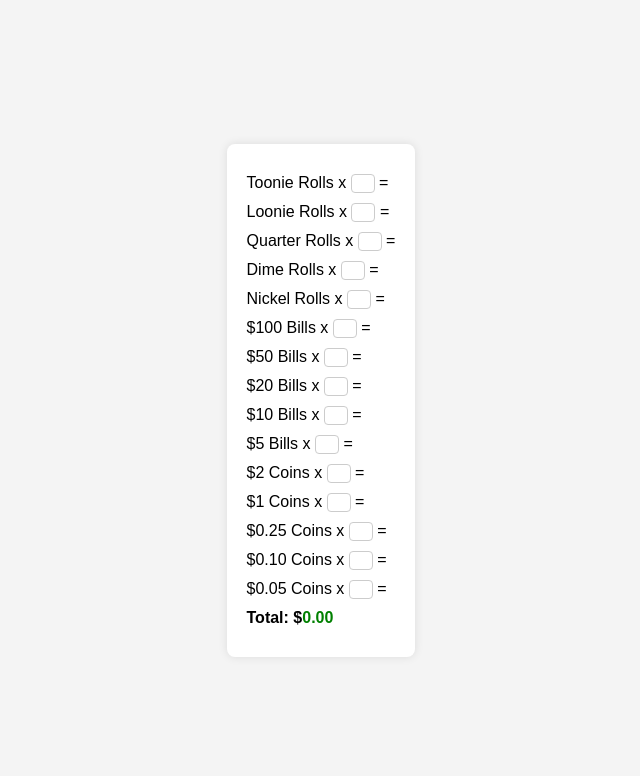
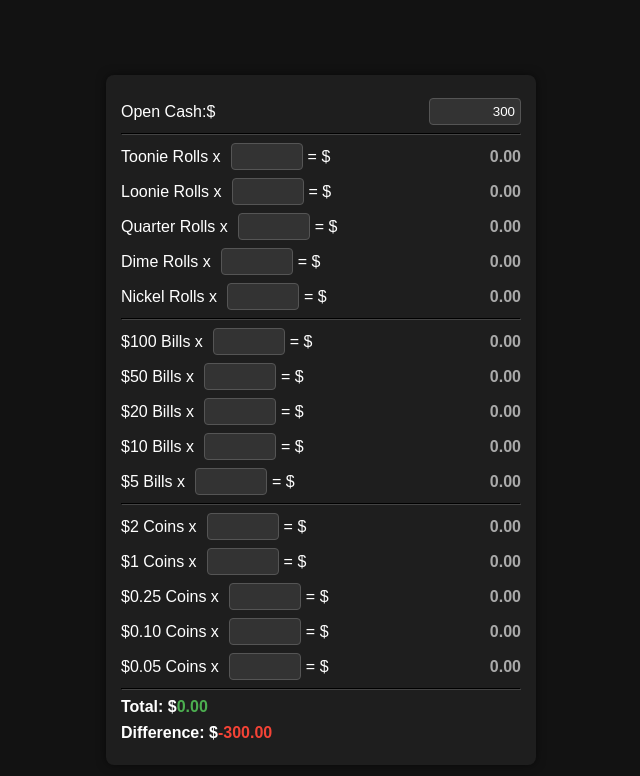
Before and after one commit to tim01324/coin_calculator, a plain HTML site: page index.html in a window 1280 px wide. Shown: the whole page, without its empty margins (319-959 px from the left). Drawn offline with Linux system fonts and the light colour scheme.

Commit message:
Enhance dark mode styling and improve input handling in index.html

```diff
--- a/index.html
+++ b/index.html
@@ -7,103 +7,238 @@
   <style>
     body {
       font-family: Arial, sans-serif;
-      background-color: #f4f4f4;
+      background-color: #121212; /* Dark background */
+      color: #ffffff; /* Light text */
       display: flex;
       justify-content: center;
       align-items: center;
-      height: 100vh;
+      min-height: 100vh; /* Use min-height to allow content to grow */
+      padding: 20px 0; /* Add some padding for scroll */
       margin: 0;
     }
     .container {
-      background-color: #fff;
-      padding: 20px;
+      background-color: #1e1e1e; /* Slightly lighter dark background for container */
+      padding: 15px; /* Reduced padding */
       border-radius: 8px;
-      box-shadow: 0 0 10px rgba(0, 0, 0, 0.1);
+      box-shadow: 0 0 10px rgba(0, 0, 0, 0.5); /* Adjusted shadow for dark mode */
+      width: 90%; /* Adjust width as needed */
+      max-width: 400px; /* Max width for larger screens */
     }
     p {
-      margin: 10px 0;
+      margin: 8px 0; /* Reduced vertical margin */
+      display: flex; /* Use flexbox for alignment */
+      align-items: center; /* Vertically align items */
+    }
+    label { /* Style for labels */
+        text-align: left;
     }
     input[type="number"] {
-      width: 20px;
-      padding: 1px;
-      /* margin-right: px; */
-      border: 1px solid #ccc;
+      width: 60px; /* Increased width */
+      padding: 5px; /* Added padding */
+      border: 1px solid #555; /* Darker border */
       border-radius: 4px;
-      text-align: center;
+      text-align: right; /* Align text to the right */
+      background-color: #333; /* Dark input background */
+      color: #ffffff; /* Light input text */
+      margin-left: 10px; /* Add space between label and input */
+      margin-right: 5px; /* Add space before total */
+      -moz-appearance: textfield; /* Firefox */
+      appearance: textfield; /* Standard property */
+    }
+    input[type=number]::-webkit-outer-spin-button,
+    input[type=number]::-webkit-inner-spin-button { /* Hide spinners in Chrome, Safari, Edge, Opera */
+      -webkit-appearance: none;
+      margin: 0;
     }
     span {
       font-weight: bold;
+      min-width: 50px; /* Ensure space for result */
+      text-align: right; /* Align result to the right */
+    }
+     /* Specific style for result spans */
+    p > span:not(#grand_total):not(#difference) {
+        margin-left: auto; /* Push individual totals to the right */
+        white-space: nowrap; /* Prevent wrapping */
+        color: #aaa; /* Lighter color for individual totals */
     }
     #grand_total {
-      color: green;
+      color: #4CAF50; /* Keep green, or change if needed e.g., #90EE90 for lighter green */
+    }
+    #difference {
+      color: #4CAF50; /* Default color (green) */
+    }
+    strong { /* Style for Total and Difference labels */
+        flex-basis: auto; /* Let strong take needed width */
+    }
+    /* Style for the Open Cash input specifically */
+    #open_cash {
+        width: 80px; /* Wider input for open cash */
+        margin-left: auto; /* Push input to the right */
+        margin-right: 0; /* Remove right margin if added globally */
+    }
+
+    /* Adjust Total and Difference rows */
+     p:has(#grand_total) span,
+     p:has(#difference) span {
+         margin-left: auto; /* Push total/difference value to the right */
+         min-width: 70px; /* Give a bit more space */
+     }
+    hr {
+        border-color: #444;
+        margin-top: 8px; /* Reduced top margin */
+        margin-bottom: 8px; /* Reduced bottom margin */
     }
   </style>
 </head>
 <body>
   <div class="container">
-    <p>Toonie Rolls x <input type="number" name="toonie_roll" id="toonie_roll"> = <span id="total_toonie"></span></p>
-    <p>Loonie Rolls x <input type="number" name="loonie_roll" id="loonie_roll"> = <span id="total_loonie"></span></p>
-    <p>Quarter Rolls x <input type="number" name="quarter_roll" id="quarter_roll"> = <span id="total_quarter"></span></p>
-    <p>Dime Rolls x <input type="number" name="dime_roll" id="dime_roll"> = <span id="total_dime"></span></p>
-    <p>Nickel Rolls x <input type="number" name="nickel_roll" id="nickel_roll"> = <span id="total_nickel"></span></p>
-    <p>$100 Bills x <input type="number" name="hundre_dollar_bill_count" id="hundre_dollar_bill_count"> = <span id="total_hundre_dollar_bill"></span></p>
-    <p>$50 Bills x <input type="number" name="fifty_dollar_bill_count" id="fifty_dollar_bill_count"> = <span id="total_fifty_dollar_bill"></span></p>
-    <p>$20 Bills x <input type="number" name="twenty_dollar_bill_count" id="twenty_dollar_bill_count"> = <span id="total_twenty_dollar_bill"></span></p>
-    <p>$10 Bills x <input type="number" name="ten_dollar_bill_count" id="ten_dollar_bill_count"> = <span id="total_ten_dollar_bill"></span></p>
-    <p>$5 Bills x <input type="number" name="five_dollar_bill_count" id="five_dollar_bill_count"> = <span id="total_five_dollar_bill"></span></p>
-    <p>$2 Coins x <input type="number" name="two_dollar_coins_count" id="two_dollar_coins_count"> = <span id="total_two_dollar_coins"></span></p>
-    <p>$1 Coins x <input type="number" name="one_dollar_coins_count" id="one_dollar_coins_count"> = <span id="total_one_dollar_coins"></span></p>
-    <p>$0.25 Coins x <input type="number" name="quarter_count" id="quarter_count"> = <span id="total_quarter_cent"></span></p>
-    <p>$0.10 Coins x <input type="number" name="ten_cent_count" id="ten_cent_count"> = <span id="total_ten_cent"></span></p>
-    <p>$0.05 Coins x <input type="number" name="five_cent_count" id="five_cent_count"> = <span id="total_five_cent"></span></p>
+    <p>
+        <label for="open_cash">Open Cash:</label>
+        $<input type="number" id="open_cash" value="300" inputmode="numeric">
+    </p>
+    <hr style="border-color: #444;"> <!-- Separator -->
+    <p><label for="toonie_roll">Toonie Rolls x</label> <input type="number" name="toonie_roll" id="toonie_roll" inputmode="numeric"> = $<span id="total_toonie">0.00</span></p>
+    <p><label for="loonie_roll">Loonie Rolls x</label> <input type="number" name="loonie_roll" id="loonie_roll" inputmode="numeric"> = $<span id="total_loonie">0.00</span></p>
+    <p><label for="quarter_roll">Quarter Rolls x</label> <input type="number" name="quarter_roll" id="quarter_roll" inputmode="numeric"> = $<span id="total_quarter">0.00</span></p>
+    <p><label for="dime_roll">Dime Rolls x</label> <input type="number" name="dime_roll" id="dime_roll" inputmode="numeric"> = $<span id="total_dime">0.00</span></p>
+    <p><label for="nickel_roll">Nickel Rolls x</label> <input type="number" name="nickel_roll" id="nickel_roll" inputmode="numeric"> = $<span id="total_nickel">0.00</span></p>
+    <hr style="border-color: #444;"> <!-- Separator -->
+    <p><label for="hundre_dollar_bill_count">$100 Bills x</label> <input type="number" name="hundre_dollar_bill_count" id="hundre_dollar_bill_count" inputmode="numeric"> = $<span id="total_hundre_dollar_bill">0.00</span></p>
+    <p><label for="fifty_dollar_bill_count">$50 Bills x</label> <input type="number" name="fifty_dollar_bill_count" id="fifty_dollar_bill_count" inputmode="numeric"> = $<span id="total_fifty_dollar_bill">0.00</span></p>
+    <p><label for="twenty_dollar_bill_count">$20 Bills x</label> <input type="number" name="twenty_dollar_bill_count" id="twenty_dollar_bill_count" inputmode="numeric"> = $<span id="total_twenty_dollar_bill">0.00</span></p>
+    <p><label for="ten_dollar_bill_count">$10 Bills x</label> <input type="number" name="ten_dollar_bill_count" id="ten_dollar_bill_count" inputmode="numeric"> = $<span id="total_ten_dollar_bill">0.00</span></p>
+    <p><label for="five_dollar_bill_count">$5 Bills x</label> <input type="number" name="five_dollar_bill_count" id="five_dollar_bill_count" inputmode="numeric"> = $<span id="total_five_dollar_bill">0.00</span></p>
+    <hr style="border-color: #444;"> <!-- Separator -->
+    <p><label for="two_dollar_coins_count">$2 Coins x</label> <input type="number" name="two_dollar_coins_count" id="two_dollar_coins_count" inputmode="numeric"> = $<span id="total_two_dollar_coins">0.00</span></p>
+    <p><label for="one_dollar_coins_count">$1 Coins x</label> <input type="number" name="one_dollar_coins_count" id="one_dollar_coins_count" inputmode="numeric"> = $<span id="total_one_dollar_coins">0.00</span></p>
+    <p><label for="quarter_count">$0.25 Coins x</label> <input type="number" name="quarter_count" id="quarter_count" inputmode="numeric"> = $<span id="total_quarter_cent">0.00</span></p>
+    <p><label for="ten_cent_count">$0.10 Coins x</label> <input type="number" name="ten_cent_count" id="ten_cent_count" inputmode="numeric"> = $<span id="total_ten_cent">0.00</span></p>
+    <p><label for="five_cent_count">$0.05 Coins x</label> <input type="number" name="five_cent_count" id="five_cent_count" inputmode="numeric"> = $<span id="total_five_cent">0.00</span></p>
+    <hr style="border-color: #444;"> <!-- Separator -->
     <p><strong>Total: $<span id="grand_total">0.00</span></strong></p>
+    <p><strong>Difference: $<span id="difference">0.00</span></strong></p>
   </div>
 
   <script>
-    function calculateTotal(defaultValue, countId, resultId) {
-      const count = parseFloat(document.getElementById(countId).value) || 0;
+    // Define default values for rolls and bills/coins
+    const defaults = {
+        toonie_roll: 50,
+        loonie_roll: 25,
+        quarter_roll: 10,
+        dime_roll: 5,
+        nickel_roll: 2,
+        hundre_dollar_bill_count: 100,
+        fifty_dollar_bill_count: 50,
+        twenty_dollar_bill_count: 20,
+        ten_dollar_bill_count: 10,
+        five_dollar_bill_count: 5,
+        two_dollar_coins_count: 2,
+        one_dollar_coins_count: 1,
+        quarter_count: 0.25,
+        ten_cent_count: 0.10,
+        five_cent_count: 0.05
+    };
+
+    // Function to sanitize input and calculate total for one item
+    function calculateItemTotal(inputId) {
+      const inputElement = document.getElementById(inputId);
+      // Derive result ID more robustly
+      let resultId = 'total_' + inputId.replace(/_count$|_roll$/, '');
+      if (inputId.endsWith('_cent')) {
+          resultId = 'total_' + inputId.replace('_count', '_cent');
+      }
+
+      let countValue = inputElement.value;
+
+      // Sanitize input: allow only digits (remove non-digits)
+      countValue = countValue.replace(/[^0-9]/g, '');
+      inputElement.value = countValue; // Update the input field with sanitized value
+
+      const count = parseInt(countValue) || 0; // Use parseInt for integer counts
+      const defaultValue = defaults[inputId];
       const total = defaultValue * count;
-      document.getElementById(resultId).textContent = total.toFixed(2);
-      calculateGrandTotal();
+
+      const resultElement = document.getElementById(resultId);
+       if (resultElement) {
+           resultElement.textContent = total.toFixed(2);
+       } else {
+           console.error(`Result element not found for ID: ${resultId} derived from ${inputId}`);
+       }
+
+      calculateGrandTotal(); // Recalculate grand total whenever an item total changes
     }
 
+    // Function to calculate the grand total and difference
     function calculateGrandTotal() {
-      const totals = [
-        parseFloat(document.getElementById('total_toonie').textContent) || 0,
-        parseFloat(document.getElementById('total_loonie').textContent) || 0,
-        parseFloat(document.getElementById('total_quarter').textContent) || 0,
-        parseFloat(document.getElementById('total_dime').textContent) || 0,
-        parseFloat(document.getElementById('total_nickel').textContent) || 0,
-        parseFloat(document.getElementById('total_hundre_dollar_bill').textContent) || 0,
-        parseFloat(document.getElementById('total_fifty_dollar_bill').textContent) || 0,
-        parseFloat(document.getElementById('total_twenty_dollar_bill').textContent) || 0,
-        parseFloat(document.getElementById('total_ten_dollar_bill').textContent) || 0,
-        parseFloat(document.getElementById('total_five_dollar_bill').textContent) || 0,
-        parseFloat(document.getElementById('total_one_dollar_coins').textContent) || 0,
-        parseFloat(document.getElementById('total_two_dollar_coins').textContent) || 0,
-        parseFloat(document.getElementById('total_quarter_cent').textContent) || 0,
-        parseFloat(document.getElementById('total_ten_cent').textContent) || 0,
-        parseFloat(document.getElementById('total_five_cent').textContent) || 0
+      const totalIds = [
+        'total_toonie', 'total_loonie', 'total_quarter', 'total_dime', 'total_nickel',
+        'total_hundre_dollar_bill', 'total_fifty_dollar_bill', 'total_twenty_dollar_bill',
+        'total_ten_dollar_bill', 'total_five_dollar_bill', 'total_two_dollar_coins',
+        'total_one_dollar_coins', 'total_quarter_cent', 'total_ten_cent', 'total_five_cent'
       ];
-      const grandTotal = totals.reduce((acc, curr) => acc + curr, 0);
+
+      const grandTotal = totalIds.reduce((acc, id) => {
+          const element = document.getElementById(id);
+          return acc + (parseFloat(element?.textContent) || 0);
+      }, 0);
+
       document.getElementById('grand_total').textContent = grandTotal.toFixed(2);
+
+      // Calculate and display the difference
+      const openCashInput = document.getElementById('open_cash');
+      let openCashValue = openCashInput.value;
+      // Sanitize open cash input: allow digits and optionally a single decimal point
+      openCashValue = openCashValue.replace(/[^0-9.]/g, '');
+       // Ensure only one decimal point
+       const decimalParts = openCashValue.split('.');
+       if (decimalParts.length > 2) {
+           openCashValue = decimalParts[0] + '.' + decimalParts.slice(1).join('');
+       }
+      // No negative open cash allowed
+      if (parseFloat(openCashValue) < 0) {
+          openCashValue = '0';
+      }
+      openCashInput.value = openCashValue; // Update input field with sanitized value
+
+      const openCash = parseFloat(openCashValue) || 0;
+      const difference = grandTotal - openCash;
+      const differenceElement = document.getElementById('difference');
+      differenceElement.textContent = difference.toFixed(2);
+      // Change color based on positive or negative difference
+      differenceElement.style.color = difference >= 0 ? '#4CAF50' : '#F44336'; // Green if positive/zero, Red if negative
     }
 
-    document.getElementById('hundre_dollar_bill_count').addEventListener('input', () => calculateTotal(100, 'hundre_dollar_bill_count', 'total_hundre_dollar_bill'));
-    document.getElementById('toonie_roll').addEventListener('input', () => calculateTotal(50, 'toonie_roll', 'total_toonie'));
-    document.getElementById('loonie_roll').addEventListener('input', () => calculateTotal(25, 'loonie_roll', 'total_loonie'));
-    document.getElementById('quarter_roll').addEventListener('input', () => calculateTotal(10, 'quarter_roll', 'total_quarter'));
-    document.getElementById('dime_roll').addEventListener('input', () => calculateTotal(5, 'dime_roll', 'total_dime'));
-    document.getElementById('nickel_roll').addEventListener('input', () => calculateTotal(2, 'nickel_roll', 'total_nickel'));
-    document.getElementById('fifty_dollar_bill_count').addEventListener('input', () => calculateTotal(50, 'fifty_dollar_bill_count', 'total_fifty_dollar_bill'));
-    document.getElementById('twenty_dollar_bill_count').addEventListener('input', () => calculateTotal(20, 'twenty_dollar_bill_count', 'total_twenty_dollar_bill'));
-    document.getElementById('ten_dollar_bill_count').addEventListener('input', () => calculateTotal(10, 'ten_dollar_bill_count', 'total_ten_dollar_bill'));
-    document.getElementById('five_dollar_bill_count').addEventListener('input', () => calculateTotal(5, 'five_dollar_bill_count', 'total_five_dollar_bill'));
-    document.getElementById('one_dollar_coins_count').addEventListener('input', () => calculateTotal(1, 'one_dollar_coins_count', 'total_one_dollar_coins'));
-    document.getElementById('two_dollar_coins_count').addEventListener('input', () => calculateTotal(2, 'two_dollar_coins_count', 'total_two_dollar_coins'));
-    document.getElementById('quarter_count').addEventListener('input', () => calculateTotal(0.25, 'quarter_count', 'total_quarter_cent'));
-    document.getElementById('ten_cent_count').addEventListener('input', () => calculateTotal(0.10, 'ten_cent_count', 'total_ten_cent'));
-    document.getElementById('five_cent_count').addEventListener('input', () => calculateTotal(0.05, 'five_cent_count', 'total_five_cent'));
+    // Add event listeners to all count inputs
+    Object.keys(defaults).forEach(inputId => {
+        const inputElement = document.getElementById(inputId);
+        if (inputElement) {
+            inputElement.addEventListener('input', () => calculateItemTotal(inputId));
+             // Initialize item total on load to 0.00
+             calculateItemTotal(inputId); // This will set initial textContent based on empty input
+        } else {
+             console.warn(`Input element not found for ID: ${inputId}`);
+        }
+    });
+
+     // Add event listener for the open cash input
+     const openCashInput = document.getElementById('open_cash');
+     if (openCashInput) {
+         openCashInput.addEventListener('input', calculateGrandTotal);
+     }
+
+    // Initial calculation on page load
+    // Ensure all item totals are calculated first (setting them to 0.00 if inputs are empty)
+    // Then calculate the grand total and difference
+    document.addEventListener('DOMContentLoaded', () => {
+        Object.keys(defaults).forEach(inputId => {
+             const inputElement = document.getElementById(inputId);
+             if (inputElement) {
+                 calculateItemTotal(inputId); // Calculate initial item totals (likely 0.00)
+             }
+        });
+        calculateGrandTotal(); // Calculate initial grand total and difference
+    });
+
   </script>
 </body>
 </html>
```
